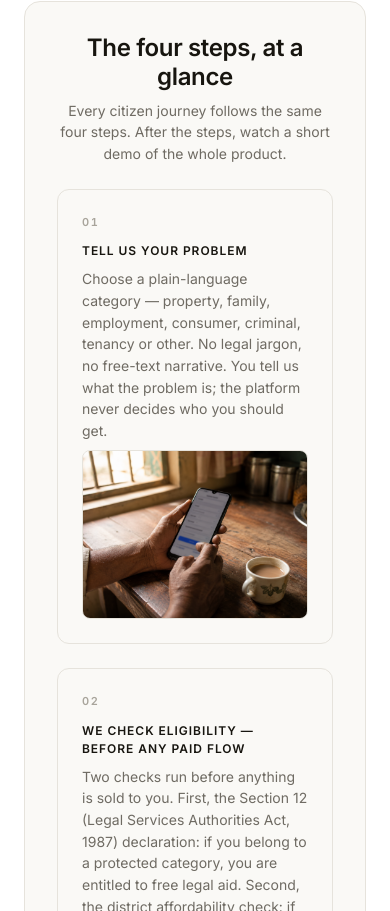
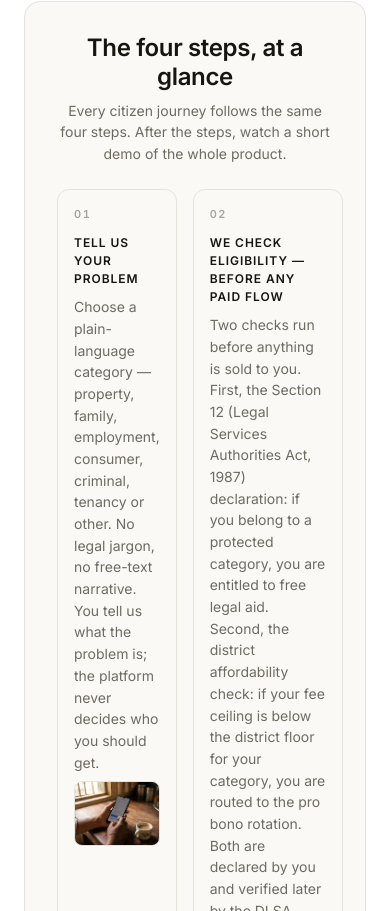
Before and after one commit to Anu062004/N-Setu-Frontend-, a React (Vite) app: page /how-it-works in a window 390 px wide. Shown: the part 693-1604 px from the top of the page. Built offline with nearby package versions, Linux system fonts and the light colour scheme; no server answers.

Commit message:
How It Works: keep 4 steps horizontal with equal spacing at all desktop widths

```diff
--- a/src/styles/features.css
+++ b/src/styles/features.css
@@ -526,15 +526,19 @@
   border-radius: 8px;
 }
 
-@media (max-width: 1000px) {
+@media (max-width: 900px) {
   .how-steps {
-    grid-template-columns: repeat(2, 1fr);
+    gap: var(--sp-4);
+  }
+
+  .how-step {
+    padding: var(--sp-4);
   }
 }
 
-@media (max-width: 640px) {
+@media (max-width: 560px) {
   .how-steps {
-    grid-template-columns: 1fr;
+    grid-template-columns: repeat(2, 1fr);
   }
 }
 
```
